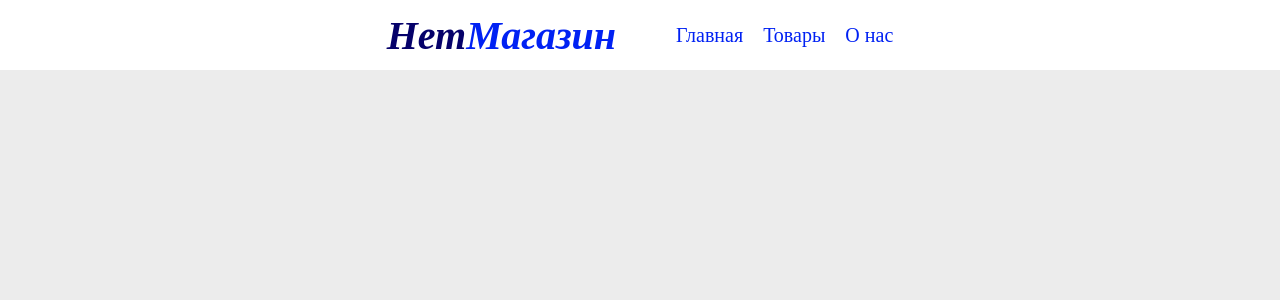
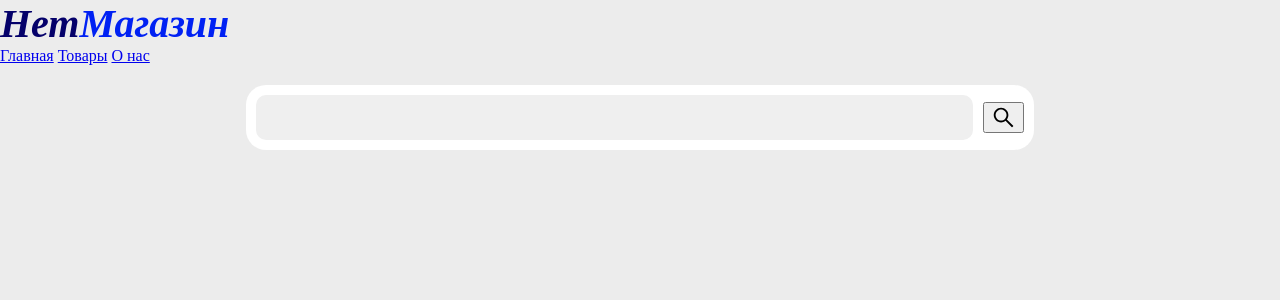
Before and after one commit to lemonlemon544/myshop, a Django app: page / in a window 1280 px wide. Shown: the top 300 px of the page. Run offline with Django 5.2, Linux system fonts and the light colour scheme; data that the repository does not hold is empty.

Commit message:
какие-то проблемы снова

```diff
--- a/myshop/shop/static/style.css
+++ b/myshop/shop/static/style.css
@@ -26,7 +26,7 @@
 
 .productImage {
     max-width: 50%;
-    max-height: 50%;
+    max-height: auto;
 }
 
 .product {
@@ -48,6 +48,29 @@
     flex-direction: column;
     align-items: center;
 }
+
+.filter {
+    width: 60%;
+    margin-left: auto;
+    margin-right: auto;
+    background: white;
+    border-radius: 20px;
+    padding: 10px;
+    margin-top: 20px;
+
+    display: flex;
+    align-items: center;
+    justify-content: center;
+}
+
+.searchInput {
+    font-size: 20px;
+    border: none;
+    background-color: #efefef;
+    padding: 11px;
+    border-radius: 10px;
+    width: 100%;
+    margin-right: 10px;
 
 
 button {
--- a/myshop/shop/templates/index.html
+++ b/myshop/shop/templates/index.html
@@ -10,6 +10,21 @@
 <a class="navlink" href="/aboutus">О нас</a>
 
 </div>
+
+<form class="filter">
+    <input class="searchInput" name="search" />
+    <button style="font-size: 25px">
+       <svg
+      viewBox="0 0 1024 1024"
+      fill="currentColor"
+      height="1em"
+      width="1em"
+    >
+      <path d="M909.6 854.5L649.9 594.8C690.2 542.7 712 479 712 412c0-80.2-31.3-155.4-87.9-212.1-56.6-56.7-132-87.9-212.1-87.9s-155.5 31.3-212.1 87.9C143.2 256.5 112 331.8 112 412c0 80.1 31.3 155.5 87.9 212.1C256.5 680.8 331.8 712 412 712c67 0 130.6-21.8 182.7-62l259.7 259.6a8.2 8.2 0 0011.6 0l43.6-43.5a8.2 8.2 0 000-11.6zM570.4 570.4C528 612.7 471.8 636 412 636s-116-23.3-158.4-65.6C211.3 528 188 471.8 188 412s23.3-116.1 65.6-158.4C296 211.3 352.2 188 412 188s116.1 23.2 158.4 65.6S636 352.2 636 412s-23.3 116.1-65.6 158.4z" />
+    </svg>
+    </button>
+</form>
+
 
 <div class="productList">
 
--- a/myshop/shop/views.py
+++ b/myshop/shop/views.py
@@ -6,6 +6,8 @@
 # Create your views here.
 
 def home(request):
+    print(request.GET)
+
     products = Product.objects.all()
 
     return render(request, "index.html", {
```
